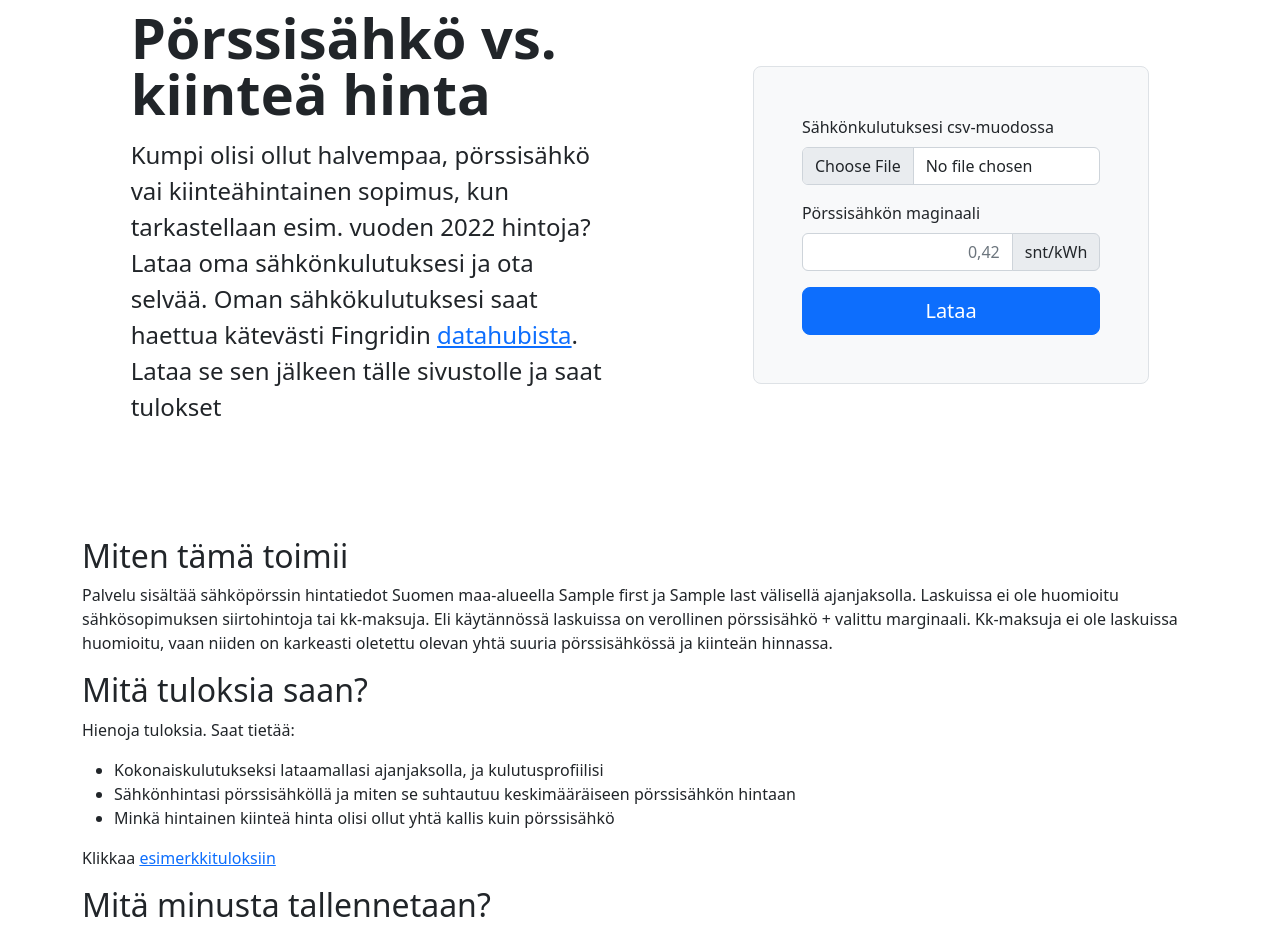
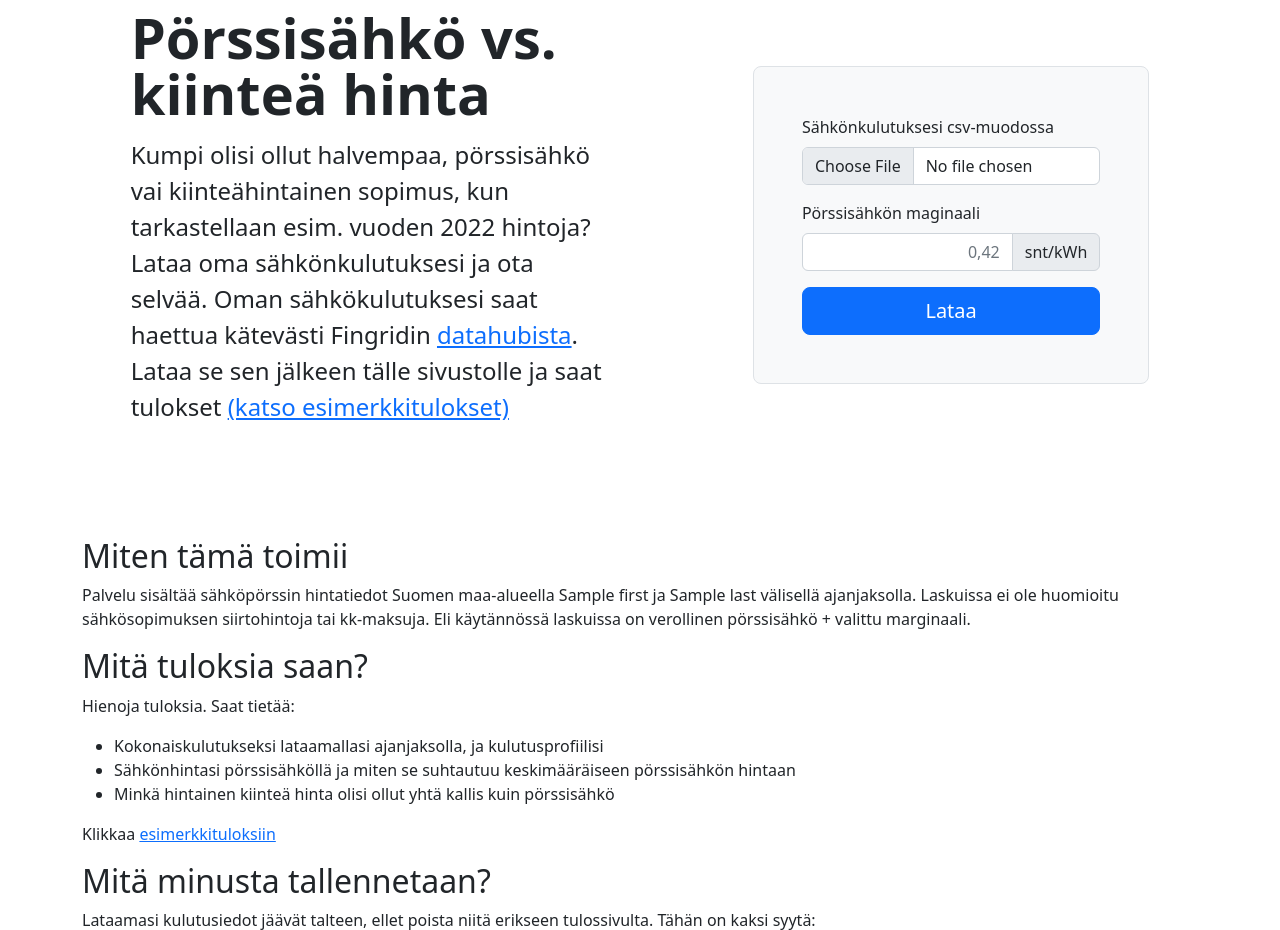
Before and after one commit to traunio/sahkonhinta, a Flask app: template sahkonhinta/templates/index.html in a window 1280 px wide. Shown: the part 87-1017 px from the top of the page. Run offline with Flask 2, Linux system fonts and the light colour scheme; the template is opened without the code that fills it: most values are stand-ins (such as "Sample title", 1, 10 or a date in 2020).

Commit message:
Modify documentation and webpage text

```diff
--- a/sahkonhinta/analysis.py
+++ b/sahkonhinta/analysis.py
@@ -99,7 +99,7 @@ def analyze(filename, df_db, marginal, start=None, end=None):
     prices = df_db
 
     res = prices.merge(consumption, left_index=True, right_index=True)
-    res['costs'] = ((res.price+marginal) * res.consumed)  # euros
+    res['costs'] = ((res.price+marginal) * res.consumed)
 
     outcome = {}
 
@@ -146,7 +146,6 @@ def analyze(filename, df_db, marginal, start=None, end=None):
     outcome['Dvalues'] = ylabels
 
     # profile - Keskimääräinen päiväkulutus
-
 
     temp = res.consumed.groupby(res.index.hour).agg(AGGS)
     outcome['profileMean'] = json.dumps([round(val, 3) for val in temp['mean'].values.tolist()])
--- a/sahkonhinta/db.py
+++ b/sahkonhinta/db.py
@@ -36,7 +36,7 @@ def get_elspot():
 def refresh_elspot_db(start, end, conn, if_exists='append'):
     """Function to add new price data to elspot database. VAT/ALV is added to
     price date from ENTSOE. In Finland it is 10% between 20221201 and 20230430,
-    otherwise 24%.
+    otherwise 24%. Price data is also converted to snt/kWh from €/MWh
     :param start: the start pandas Timestamp
     :param end: the end pandas Timestamp. Note also clock time should be included
     :param conn: connection to database
@@ -111,8 +111,8 @@ def remove_old_files():
 
     cutoff = pd.Timestamp.now() - pd.Timedelta(7, "d")
 
-    # Note pd.Timestamp will in CET time, but without tz info
-    # So the exact difference will be in GMT.
+    # Note pd.Timestamp constructed from name.stat().st_mtime will be in GMT time
+    # So the exact difference might be 7 days minus couple hours
     to_remove = list(name for name in files
                      if pd.Timestamp(name.stat().st_mtime, unit='s') < cutoff)
 
--- a/sahkonhinta/templates/index.html
+++ b/sahkonhinta/templates/index.html
@@ -7,7 +7,7 @@
     <div class="row align-items-center g-lg-5 py-5">
       <div class="col-lg-7 text-center text-lg-start">
         <h1 class="display-4 fw-bold lh-1 mb-3">Pörssisähkö vs. kiinteä hinta</h1>
-        <p class="col-lg-10 fs-4">Kumpi olisi ollut halvempaa, pörssisähkö vai kiinteähintainen sopimus, kun tarkastellaan esim. vuoden 2022 hintoja? Lataa oma sähkönkulutuksesi ja ota selvää. Oman sähkökulutuksesi saat haettua kätevästi Fingridin <a href="https://oma.datahub.fi">datahubista</a>. Lataa se sen jälkeen tälle sivustolle ja saat tulokset</p>
+        <p class="col-lg-10 fs-4">Kumpi olisi ollut halvempaa, pörssisähkö vai kiinteähintainen sopimus, kun tarkastellaan esim. vuoden 2022 hintoja? Lataa oma sähkönkulutuksesi ja ota selvää. Oman sähkökulutuksesi saat haettua kätevästi Fingridin <a href="https://oma.datahub.fi">datahubista</a>. Lataa se sen jälkeen tälle sivustolle ja saat tulokset <a href="consumption/example_results">(katso esimerkkitulokset)</a></p>
       </div>
       <div class="col-md-10 mx-auto col-lg-5">
         <form class="p-4 p-md-5 border rounded-3 bg-light" method="POST" enctype="multipart/form-data" action="/upload">
@@ -30,9 +30,8 @@
 
 <div class="container">
 
-
 <h2>Miten tämä toimii</h2>
-<p>Palvelu sisältää sähköpörssin hintatiedot Suomen maa-alueella {{first}} ja {{last}} välisellä ajanjaksolla. Laskuissa ei ole huomioitu sähkösopimuksen siirtohintoja tai kk-maksuja. Eli käytännössä laskuissa on verollinen pörssisähkö + valittu marginaali. Kk-maksuja ei ole laskuissa huomioitu, vaan niiden on karkeasti oletettu olevan yhtä suuria pörssisähkössä ja kiinteän hinnassa.</p>
+<p>Palvelu sisältää sähköpörssin hintatiedot Suomen maa-alueella {{first}} ja {{last}} välisellä ajanjaksolla. Laskuissa ei ole huomioitu sähkösopimuksen siirtohintoja tai kk-maksuja. Eli käytännössä laskuissa on verollinen pörssisähkö + valittu marginaali.</p>
 
 
 <h2>Mitä tuloksia saan?</h2>
```
